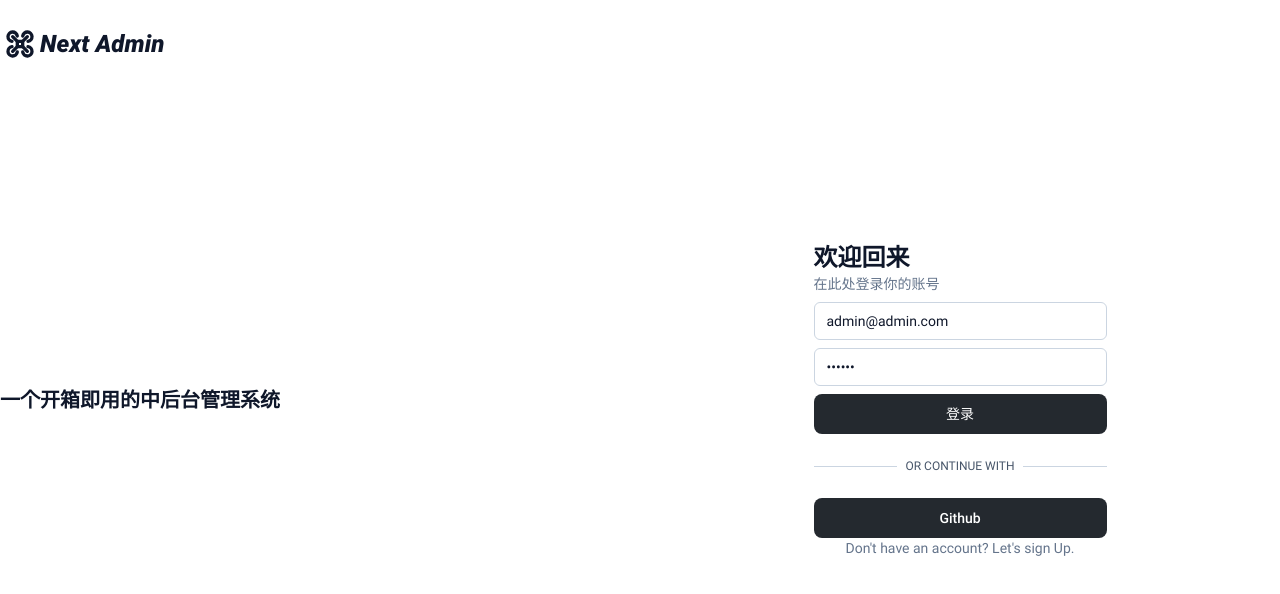
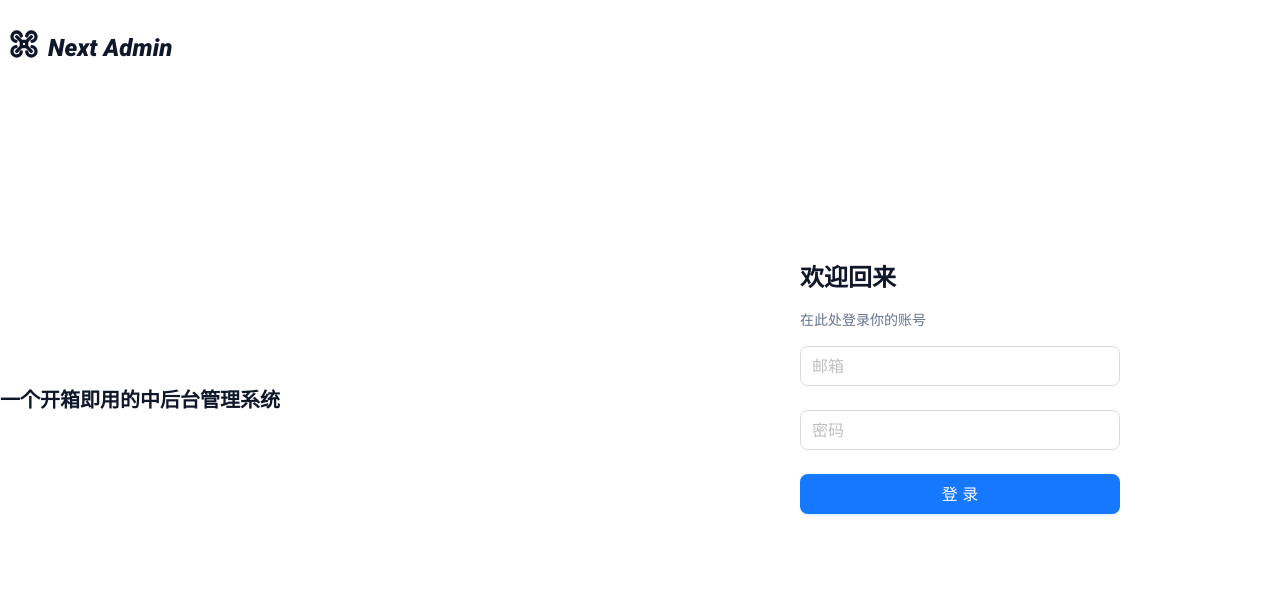
Before and after one commit to AliceZ413/az-dashboard, a Next.js app: page /login in a window 1280 px wide. Shown: the top 594 px of the page. Built offline with nearby package versions, Linux system fonts and the light colour scheme.

Commit message:
引入Antd

```diff
--- a/package.json
+++ b/package.json
@@ -28,6 +28,7 @@
     "@radix-ui/react-dropdown-menu": "^2.0.1",
     "@radix-ui/react-navigation-menu": "^1.1.1",
     "@tabler/icons": "^1.114.0",
+    "antd": "^5.0.3",
     "clsx": "^1.2.1",
     "eslint": "8.27.0",
     "eslint-config-next": "13.0.3",
--- a/src/pages/_app.tsx
+++ b/src/pages/_app.tsx
@@ -4,8 +4,8 @@ import "../styles/globals.css";
 import Layout from "@/components/Layout/layout";
 import { SessionProvider } from "next-auth/react";
 import localFont from "@next/font/local";
-import { NextPage } from "next";
 import { useRouter } from "next/router";
+import { ConfigProvider, theme } from "antd";
 
 interface MyAppProps {
   Layout?: string;
@@ -91,6 +91,18 @@ function MyApp({ Component, pageProps }: AppProps) {
   return (
     <>
       <SessionProvider session={pageProps.session}>
+        <ConfigProvider
+          theme={{
+            components: {
+              Button: {
+                // colorPrimary: "rgb(36, 41, 47)",
+                // colorPrimaryActive: "rgba(36, 41, 47, .9)",
+                // colorPrimaryBorder: "transparent",
+                // colorPrimaryHover: "rgb(36, 41, 47)",
+              },
+            },
+          }}
+        >
           <main className={Roboto.className}>
             {isDashboard ? (
               <Layout>
@@ -100,6 +112,7 @@ function MyApp({ Component, pageProps }: AppProps) {
               <Component {...pageProps} />
             )}
           </main>
+        </ConfigProvider>
       </SessionProvider>
     </>
   );
--- a/src/pages/login/index.jsx
+++ b/src/pages/login/_index.tsx
@@ -1,13 +1,14 @@
-import { useState } from "react";
+import React, { useState } from "react";
 import { signIn } from "next-auth/react";
 import { useForm } from "react-hook-form";
 import clsx from "clsx";
 import { useRouter, useSearchParams } from "next/navigation";
 import { IconDrone } from "@tabler/icons";
+import { Input, Form } from "antd";
 
-import Input from "@/components/Input/input";
+// import Input from "@/components/Input/input";
 
-const Login = () => {
+const Login: React.FC = () => {
   const [isLoading, setLoading] = useState(false);
   const {
     register,
@@ -66,19 +67,17 @@ const Login = () => {
           </div>
           <div className="flex flex-col w-6/12 h-full">
             <div className="w-full px-5 py-8 mx-auto my-auto lg:w-auto">
-              <div className="flex flex-col mb-2">
-                <h1 className="text-2xl font-bold">欢迎回来</h1>
-                <p className="text-sm text-slate-500">在此处登录你的账号</p>
-              </div>
+              <h1 className="text-2xl font-bold">欢迎回来</h1>
+              <p className="text-sm text-slate-500">在此处登录你的账号</p>
               <div className="grid gap-6">
                 <form onSubmit={onSubmit}>
-                  {/* handleSubmit(onSubmit) */}
                   <div className="grid gap-2">
                     <div className="grid gap-2">
                       <label className="sr-only" htmlFor="email">
                         Email
                       </label>
-                      <Input
+                      <Input />
+                      {/* <Input
                         id="email"
                         isError={errors?.email}
                         placeholder="name@example.com"
@@ -92,13 +91,13 @@ const Login = () => {
                         <p className="px-1 text-xs text-red-600">
                           {errors.email.message}
                         </p>
-                      )}
+                      )} */}
                     </div>
                     <div className="grid gap-2">
                       <label className="sr-only" htmlFor="password">
                         Password
                       </label>
-                      <Input
+                      {/* <Input
                         id="password"
                         isError={errors?.password}
                         placeholder="password"
@@ -112,7 +111,7 @@ const Login = () => {
                         <p className="px-1 text-xs text-red-600">
                           {errors.password.message}
                         </p>
-                      )}
+                      )} */}
                     </div>
                     <button
                       type="submit"
@@ -129,11 +128,11 @@ const Login = () => {
                   </div>
                   <div className="relative flex justify-center text-xs uppercase">
                     <span className="bg-white px-2 text-slate-600">
-                      Or continue with
+                      其他登录方式
                     </span>
                   </div>
                 </div>
-                <button
+                {/* <button
                   type="button"
                   className="inline-flex justify-center items-center cursor-pointer rounded-lg bg-[#24292F] px-5 py-2.5 text-center text-sm font-medium text-white hover:bg-[#24292F]/90 focus:outline-none"
                   onClick={() =>
@@ -144,11 +143,8 @@ const Login = () => {
                   disabled={isLoading}
                 >
                   Github
-                </button>
+                </button> */}
               </div>
-              <p className="px-8 text-center text-sm text-slate-500">
-                Don't have an account? Let's sign Up.
-              </p>
             </div>
           </div>
         </div>
--- /dev/null
+++ b/src/pages/login/index.tsx
@@ -0,0 +1,100 @@
+import { IconDrone } from "@tabler/icons";
+import React, { useState } from "react";
+import { Input, Form, Button } from "antd";
+import clsx from "clsx";
+import { signIn } from "next-auth/react";
+import { useRouter, useSearchParams } from "next/navigation";
+
+const LoginPage: React.FC = () => {
+  const [isLoading, setLoading] = useState(false);
+  const searchParams = useSearchParams();
+  const router = useRouter();
+
+  const onFinish = async (data: { email: string; password: string }) => {
+    setLoading(true);
+    const result = await signIn("credentials", {
+      username: data?.email,
+      password: data?.password,
+      redirect: false,
+      callbackUrl: searchParams.get("from") || "/dashboard",
+    });
+    if (result?.ok) {
+      router.replace(searchParams.get("from") || "/dashboard");
+    } else {
+      console.log("somthing error when signIn");
+    }
+    setLoading(false);
+  };
+  return (
+    <>
+      <div className="h-screen flex justify-center">
+        <div className="container mx-auto flex">
+          <div className="flex flex-col w-6/12 h-full relative">
+            <div className="text-2xl font-black italic absolute top-[20px] flex items-center">
+              <div className="logo my-2 mx-2">
+                <IconDrone strokeWidth={2.5} size={32}></IconDrone>
+              </div>
+              <div>Next Admin</div>
+            </div>
+            <div className="text-xl font-semibold my-auto">
+              一个开箱即用的中后台管理系统
+            </div>
+          </div>
+          <div className="flex flex-col w-6/12 h-full">
+            <div className="w-full px-5 py-8 mx-auto my-auto lg:w-auto">
+              <h1 className="text-2xl font-bold">欢迎回来</h1>
+              <p className="text-sm text-slate-500">在此处登录你的账号</p>
+              <div className="grid gap-6 my-4">
+                <Form onFinish={onFinish}>
+                  <Form.Item
+                    name="email"
+                    rules={[{ required: true, message: "请填写邮箱" }]}
+                  >
+                    <Input
+                      className={clsx(
+                        "min-w-[160px] xl:min-w-[320px] lg:min-w-[260px] md:min-w-[240px]"
+                      )}
+                      placeholder="邮箱"
+                      size="large"
+                    />
+                  </Form.Item>
+                  <Form.Item
+                    name="password"
+                    rules={[{ required: true, message: "请填写密码" }]}
+                  >
+                    <Input
+                      type={"password"}
+                      className={clsx(
+                        "",
+                        "min-w-[160px] xl:min-w-[320px] lg:min-w-[260px] md:min-w-[240px]"
+                      )}
+                      placeholder="密码"
+                      size="large"
+                    />
+                  </Form.Item>
+                  <Form.Item>
+                    <Button type="primary" htmlType="submit" block size="large" loading={isLoading}>
+                      登录
+                    </Button>
+                  </Form.Item>
+                </Form>
+                {/* <div className="relative">
+                  <div className="absolute inset-0 flex items-center">
+                    <div className="w-full border-t border-slate-300"></div>
+                  </div>
+                  <div className="relative flex justify-center text-xs uppercase">
+                    <span className="bg-white px-2 text-slate-600">
+                      其他登录方式
+                    </span>
+                  </div>
+                </div> */}
+              </div>
+            </div>
+          </div>
+        </div>
+      </div>
+    </>
+  );
+};
+
+export default LoginPage;
--- a/tailwind.config.js
+++ b/tailwind.config.js
@@ -9,4 +9,7 @@ module.exports = {
     extend: {},
   },
   plugins: [],
+  corePlugins: {
+    preflight: false,
+  }
 };
```
Lines whose indentation alone changed are shown as unchanged.
